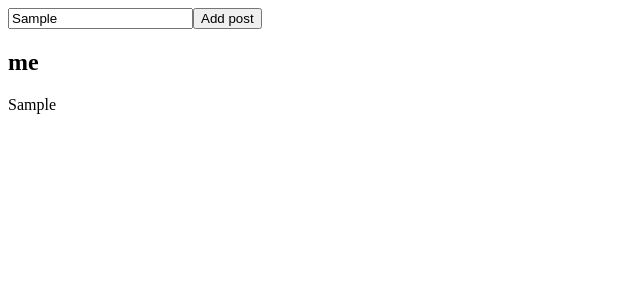
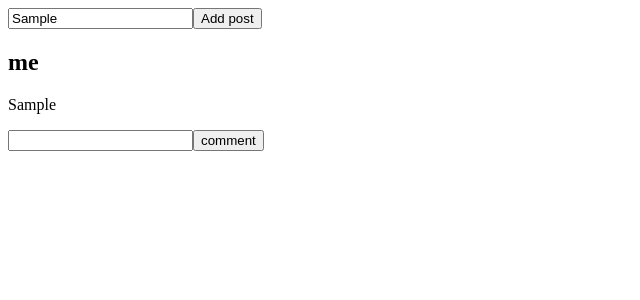
Before and after one commit to habib-chawki/social-app-front, a React (Create React App) app: page / in a window 1280 px wide. Both pictures are taken after typing "Sample" into the empty fields and a click on the button "Add post". Shown: the top 300 px of the page, without its empty margins (0-640 px from the left). Built offline with nearby package versions, Linux system fonts and the light colour scheme.

Commit message:
Feat: add comments

```diff
--- a/src/components/Post.jsx
+++ b/src/components/Post.jsx
@@ -1,11 +1,13 @@
 import React from 'react';
 
-function Post({ owner, content }) {
+function Post({ owner, content, addComment }) {
    return (
       // a post is defined with an owner and a content
       <div>
          <h2>{owner}</h2>
          <p>{content}</p>
+         <input type="text" />
+         <button onClick={addComment}>comment</button>
       </div>
    );
 }
--- a/src/components/Posts.jsx
+++ b/src/components/Posts.jsx
@@ -4,10 +4,17 @@ import Post from './Post';
 function Posts() {
    const [posts, setPosts] = useState([]); // list of posts
    const [content, setContent] = useState(''); // post content
+   const [comments, setComments] = useState([]); // list of comments
 
    // handle adding new post
    const addPost = () => {
       setPosts([...posts, { owner: 'me', content }]);
+   };
+
+   // handle adding new comment
+   const addComment = () => {
+      setComments([...comments, { content: 'new comment' }]);
+      console.log(comments);
    };
 
    // handle post content
@@ -20,7 +27,12 @@ function Posts() {
          <input type="text" value={content} onChange={handleChange} />
          <button onClick={addPost}>Add post</button>
          {posts.map(({ owner, content }, index) => (
-            <Post key={index} owner={owner} content={content} />
+            <Post
+               key={index}
+               owner={owner}
+               content={content}
+               addComment={addComment}
+            />
          ))}
       </div>
    );
```
